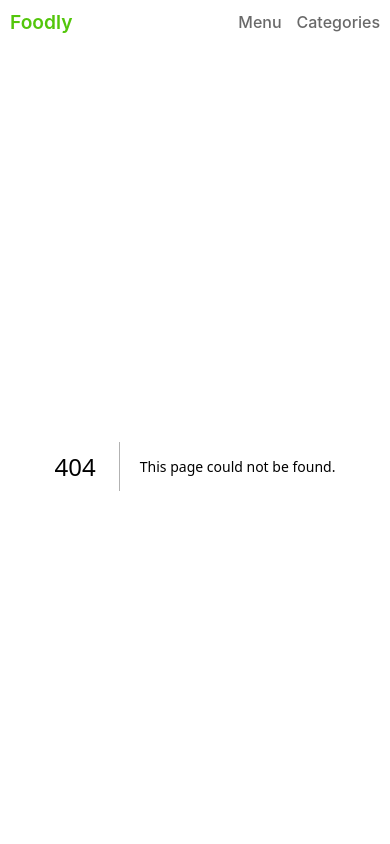
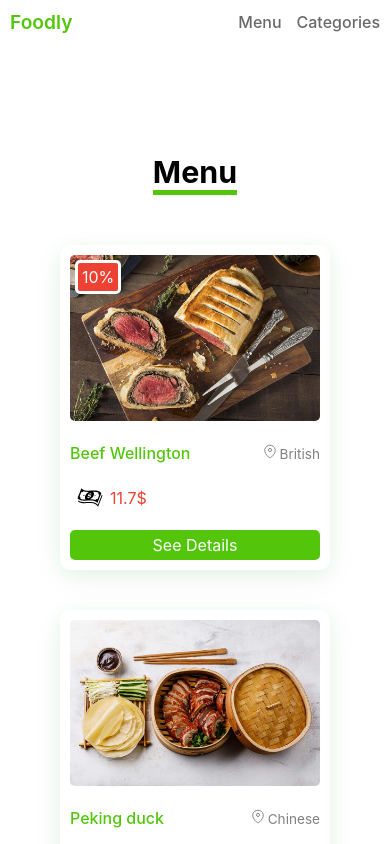
Before and after one commit to Douzandeh/Foodly, a Next.js app: page /menu in a window 390 px wide. Before the commit this address had no page. Shown: the top 844 px of the page. Built offline with nearby package versions, Linux system fonts and the light colour scheme; data requests are answered from the project's data file.

Commit message:
feat: add MenuPage template and route

```diff
--- /dev/null
+++ b/src/app/menu/page.js
@@ -0,0 +1,10 @@
+import MenuPage from "@/components/template/MenuPage";
+
+async function Menu() {
+  const res = await fetch("http://localhost:4000/data");
+  const data = await res.json();
+
+  return <MenuPage data={data} />;
+}
+
+export default Menu;
--- /dev/null
+++ b/src/components/template/MenuPage.jsx
@@ -0,0 +1,16 @@
+import Card from "../modules/Card";
+import styles from "./MenuPage.module.css";
+function MenuPage({ data }) {
+  return (
+    <div className={styles.container}>
+      <h2>Menu</h2>
+      <div className={styles.subContainer}>
+        {data.map((food) => (
+          <Card key={food.id} {...food} />
+        ))}
+      </div>
+    </div>
+  );
+}
+
+export default MenuPage;
--- /dev/null
+++ b/src/components/template/MenuPage.module.css
@@ -0,0 +1,37 @@
+.container {
+  max-width: 900px;
+  margin: auto;
+  margin-top: 100px;
+}
+
+.subContainer {
+  display: flex;
+  flex-wrap: wrap;
+  justify-content: space-between;
+}
+
+.container h2 {
+  border-bottom: 5px solid #53c60b;
+  width: fit-content;
+  margin-bottom: 50px;
+  font-size: 1.9rem;
+}
+
+@media (max-width: 900px) {
+  .container {
+    padding: 20px;
+  }
+  .subContainer {
+    justify-content: space-around;
+  }
+  .container h2 {
+    margin: auto;
+    margin-bottom: 50px;
+  }
+}
+
+@media (max-width: 600px) {
+  .container {
+    padding: 10px;
+  }
+}
```
